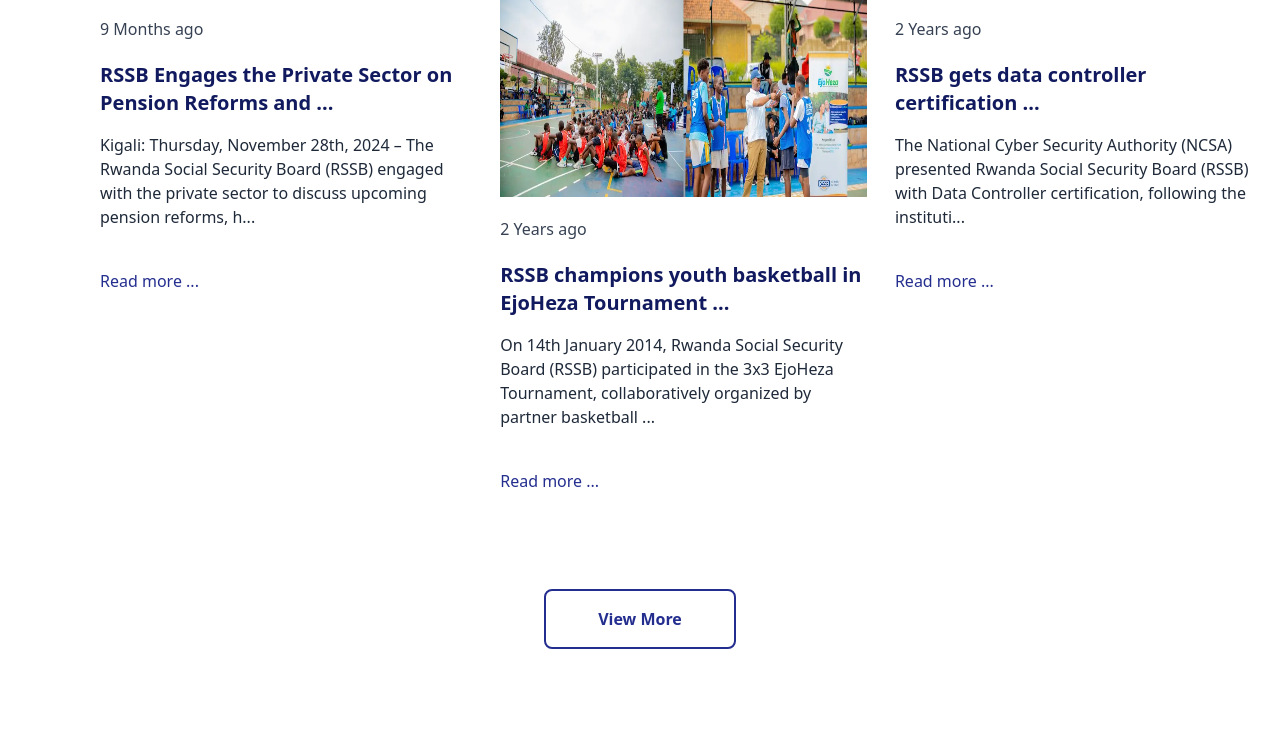
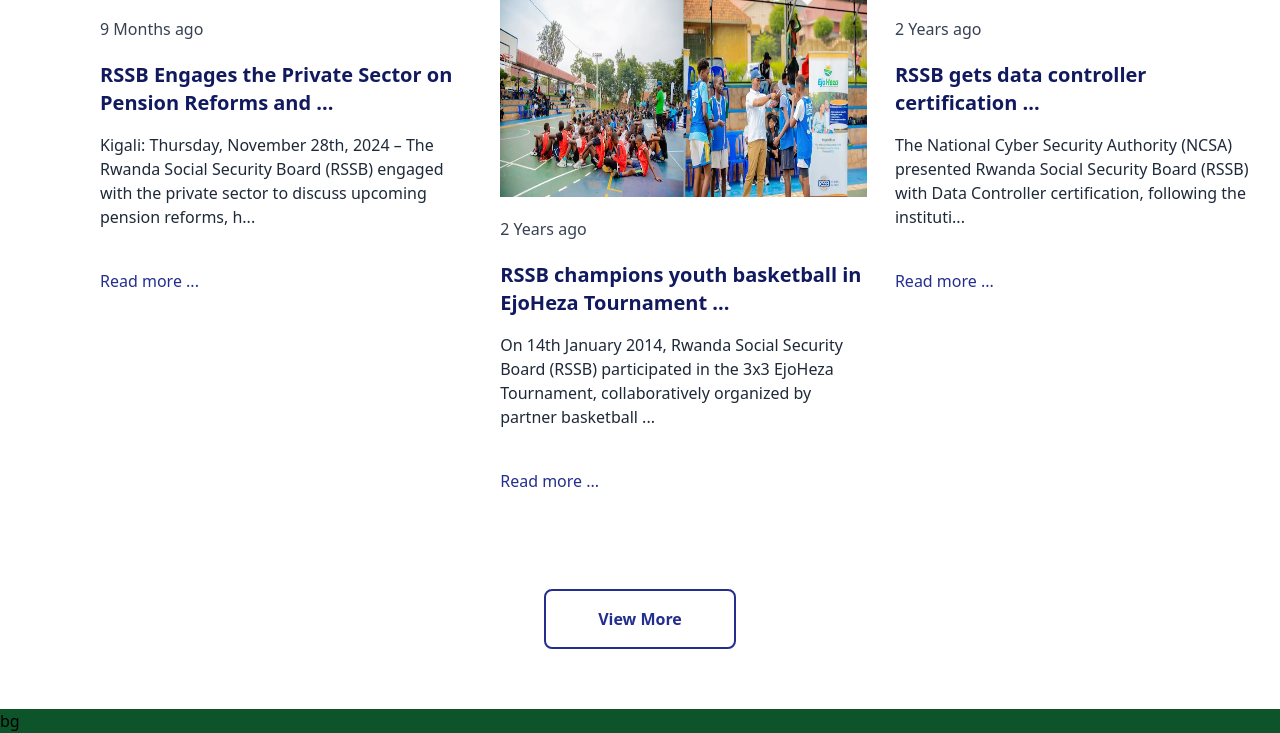
Before and after one commit to PAZZO123/GoldSmith_University, a website built with Vite: page Rssb.html in a window 1280 px wide. Shown: the part 4181-4914 px from the top of the page. Before the commit the page ends 4890 px from the top, so only its background shows below. Built offline with nearby package versions, Linux system fonts and the light colour scheme.

```diff
--- a/Rssb.html
+++ b/Rssb.html
@@ -243,7 +243,10 @@
      <!-- Button Section -->
        <div class="z-10 py-15 flex-center"><button class="hover:bg-[#242e8f] font-bold hover:text-white px-13 py-4 rounded-lg mt-9  bg-white border-2 border-[#242e8f] text-[#242e8f] ">View More</button></div>
         </div>
+        <!-- Footer -->
+        <div class="bg-red-900 sm:bg-yellow-600 md:bg-amber-950 lg:bg-blue-900 xl:bg-green-900 2xl:bg-orange-400">bg</div>
     <script type="module" src="/src/main.js"></script>
+
     <script></script>
 
 </body>
```
